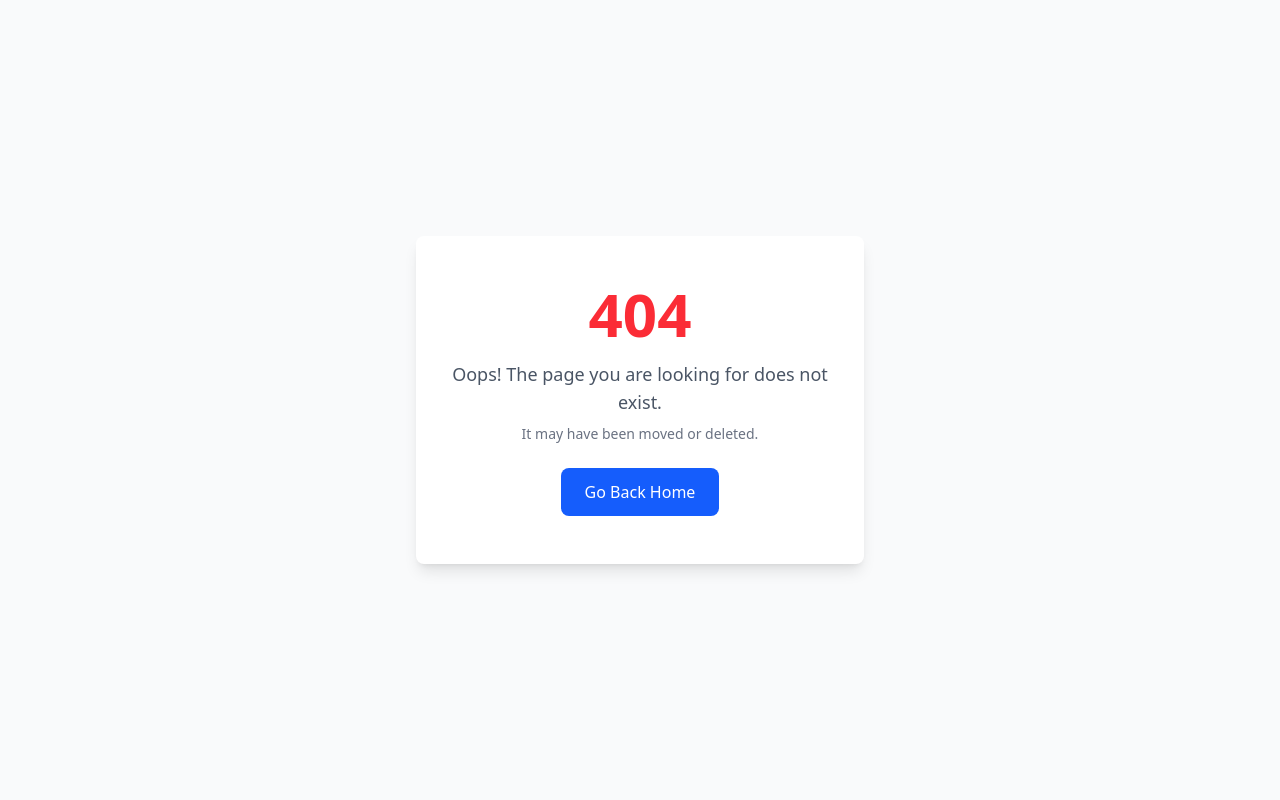
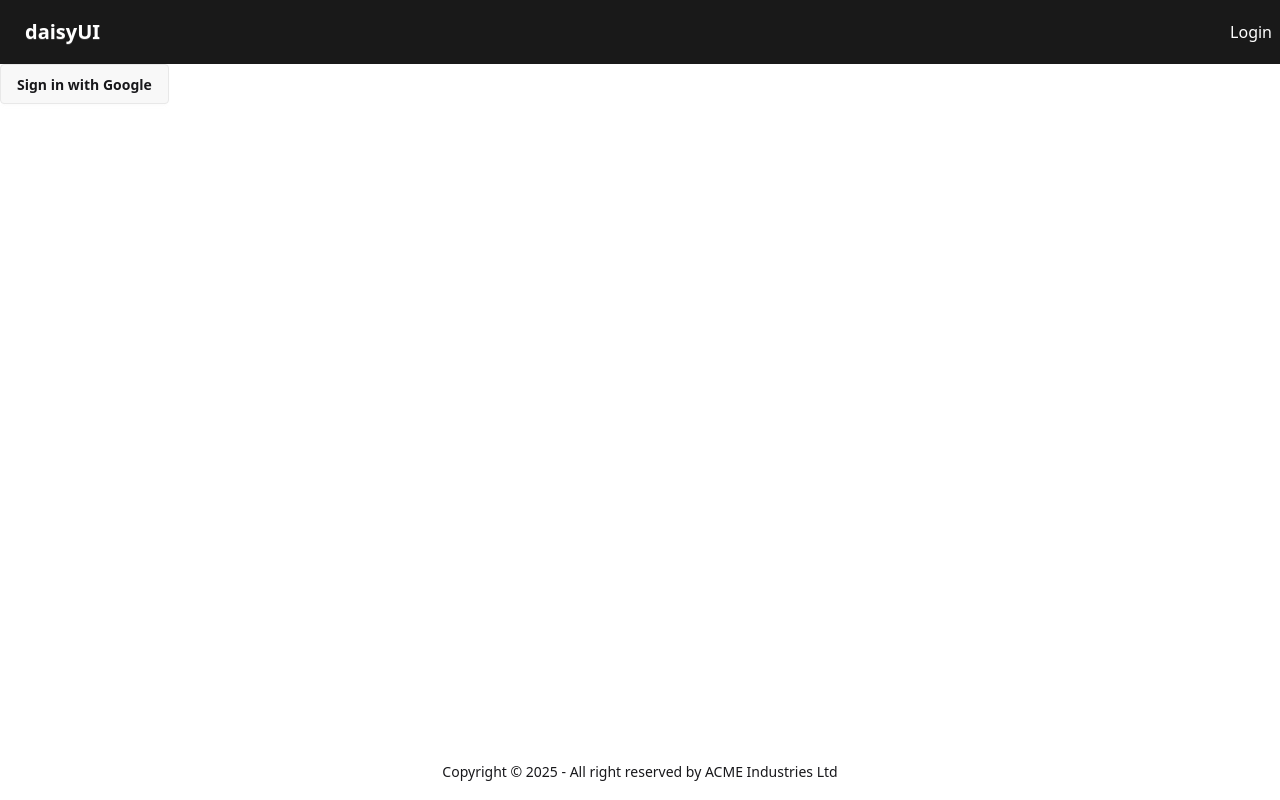
Before and after one commit to adnanahid/TasklyClientSide, a React (Vite) app: page /login in a window 1280 px wide. Before the commit this address had no page. Built offline with nearby package versions, Linux system fonts and the light colour scheme.

Commit message:
google login done

```diff
--- a/src/components/Navbar.jsx
+++ b/src/components/Navbar.jsx
@@ -1,11 +1,20 @@
+import { NavLink } from "react-router-dom";
+
 export default function Navbar() {
   return (
     <div className="navbar text-white bg-[#191919] flex justify-between">
-      <button className="btn btn-ghost text-xl">daisyUI</button>
-      <div className="avatar">
-        <div className="w-12 rounded-full">
-          <img src="https://img.daisyui.com/images/stock/photo-1534528741775-53994a69daeb.webp" />
-        </div>
+      <NavLink to="/" className="btn btn-ghost text-xl">
+        daisyUI
+      </NavLink>
+      <div>
+        <NavLink to="/login" className="">
+          Login
+        </NavLink>
+        {/* <div className="avatar">
+          <div className="w-12 rounded-full">
+            <img src="https://img.daisyui.com/images/stock/photo-1534528741775-53994a69daeb.webp" />
+          </div>
+        </div> */}
       </div>
     </div>
   );
--- a/src/firabase.js
+++ b/src/firebase.js
@@ -1,9 +1,6 @@
-// Import the functions you need from the SDKs you need
 import { initializeApp } from "firebase/app";
-// TODO: Add SDKs for Firebase products that you want to use
-// https://firebase.google.com/docs/web/setup#available-libraries
+import { getAuth } from "firebase/auth";
 
-// Your web app's Firebase configuration
 const firebaseConfig = {
   apiKey: import.meta.env.VITE_apiKey,
   authDomain: import.meta.env.VITE_authDomain,
@@ -13,5 +10,5 @@ const firebaseConfig = {
   appId: import.meta.env.VITE_appId,
 };
 
-// Initialize Firebase
-export const app = initializeApp(firebaseConfig);
+const app = initializeApp(firebaseConfig);
+export const auth = getAuth(app);
--- a/src/main.jsx
+++ b/src/main.jsx
@@ -5,6 +5,7 @@ import "./index.css";
 import App from "./App";
 import ErrorPage from "./pages/ErrorPage";
 import HomePage from "./pages/HomePage";
+import LoginPage from "./pages/LoginPage";
 
 const router = createBrowserRouter([
   {
@@ -16,6 +17,10 @@ const router = createBrowserRouter([
         path: "/",
         element: <HomePage></HomePage>,
       },
+      {
+        path: "/login",
+        element: <LoginPage></LoginPage>,
+      },
     ],
   },
 ]);
--- /dev/null
+++ b/src/pages/LoginPage.jsx
@@ -0,0 +1,31 @@
+import { GoogleAuthProvider, signInWithPopup } from "firebase/auth";
+import { useNavigate } from "react-router-dom";
+import { auth } from "../firebase";
+
+const Login = () => {
+  const navigate = useNavigate();
+  const provider = new GoogleAuthProvider();
+
+  const handleGoogleSignIn = () => {
+    signInWithPopup(auth, provider)
+      .then((result) => {
+        const user = result.user;
+        console.log(user);
+        navigate("/");
+      })
+      .catch((error) => {
+        const errorMessage = error.message;
+        console.log(errorMessage);
+      });
+  };
+
+  return (
+    <div className="login-container">
+      <button onClick={handleGoogleSignIn} className="btn">
+        Sign in with Google
+      </button>
+    </div>
+  );
+};
+
+export default Login;
```
